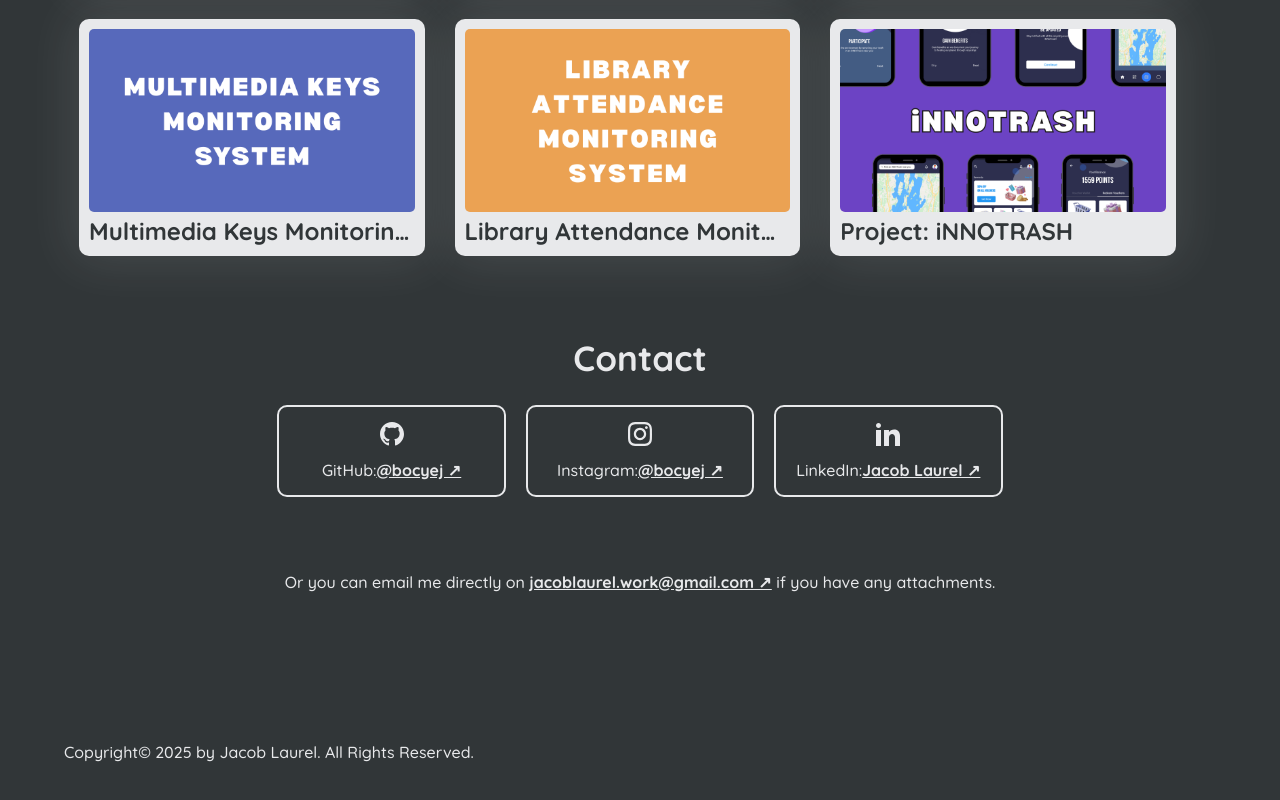
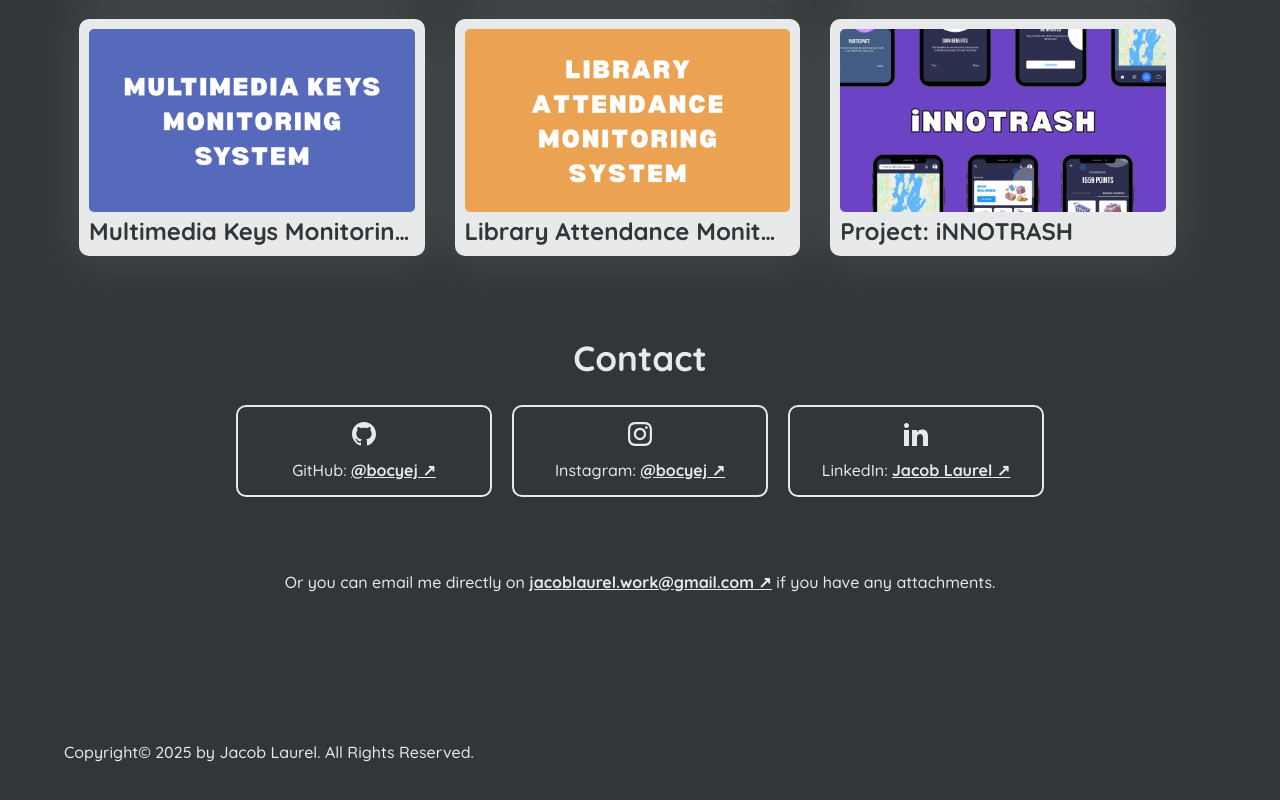
Before and after one commit to bocyej/portfolio, a React (Vite) app: page / in a window 1280 px wide. Shown: the part 2415-3215 px from the top of the page. Built offline with nearby package versions, Linux system fonts and the light colour scheme.

Commit message:
replace redundant cards to contact info

```diff
--- a/src/components/pageSections/Contact.tsx
+++ b/src/components/pageSections/Contact.tsx
@@ -1,90 +1,34 @@
+import ContactCard from "../contact/ContactCard";
+import GitHubIcon from "../icons/Github";
+import InstagramIcon from "../icons/Instagram";
+import LinkedinIcon from "../icons/Linkedin";
+
 const Contact = () => {
   return (
     <>
-      <div id="contact">
       <section>
         <div className="limited-width">
           <section id="title">Contact</section>
           <article id="contact-area">
             <div className="socials-row">
-                <div className="socials-container">
-                  <a href="https://www.github.com/bocyej/" target="_blank">
-                    <svg
-                      xmlns="http://www.w3.org/2000/svg"
-                      width="24"
-                      height="24"
-                      viewBox="0 0 24 24"
-                    >
-                      <path
-                        className="icon-path"
-                        d="M12 0c-6.626 0-12 5.373-12 12 0 5.302 3.438 9.8 8.207 11.387.599.111.793-.261.793-.577v-2.234c-3.338.726-4.033-1.416-4.033-1.416-.546-1.387-1.333-1.756-1.333-1.756-1.089-.745.083-.729.083-.729 1.205.084 1.839 1.237 1.839 1.237 1.07 1.834 2.807 1.304 3.492.997.107-.775.418-1.305.762-1.604-2.665-.305-5.467-1.334-5.467-5.931 0-1.311.469-2.381 1.236-3.221-.124-.303-.535-1.524.117-3.176 0 0 1.008-.322 3.301 1.23.957-.266 1.983-.399 3.003-.404 1.02.005 2.047.138 3.006.404 2.291-1.552 3.297-1.23 3.297-1.23.653 1.653.242 2.874.118 3.176.77.84 1.235 1.911 1.235 3.221 0 4.609-2.807 5.624-5.479 5.921.43.372.823 1.102.823 2.222v3.293c0 .319.192.694.801.576 4.765-1.589 8.199-6.086 8.199-11.386 0-6.627-5.373-12-12-12z"
-                      ></path>
-                    </svg>
-                  </a>
-                  <p>
-                    GitHub:
-                    <span>
-                      <a href="https://www.github.com/bocyej/" target="_blank">
-                        @bocyej &#8599;
-                      </a>
-                    </span>
-                  </p>
-                </div>
-                <div className="socials-container">
-                  <a href="https://www.instagram.com/bocyej/" target="_blank">
-                    <svg
-                      xmlns="http://www.w3.org/2000/svg"
-                      width="24"
-                      height="24"
-                      viewBox="0 0 24 24"
-                    >
-                      <path
-                        className="icon-path"
-                        d="M12 2.163c3.204 0 3.584.012 4.85.07 3.252.148 4.771 1.691 4.919 4.919.058 1.265.069 1.645.069 4.849 0 3.205-.012 3.584-.069 4.849-.149 3.225-1.664 4.771-4.919 4.919-1.266.058-1.644.07-4.85.07-3.204 0-3.584-.012-4.849-.07-3.26-.149-4.771-1.699-4.919-4.92-.058-1.265-.07-1.644-.07-4.849 0-3.204.013-3.583.07-4.849.149-3.227 1.664-4.771 4.919-4.919 1.266-.057 1.645-.069 4.849-.069zm0-2.163c-3.259 0-3.667.014-4.947.072-4.358.2-6.78 2.618-6.98 6.98-.059 1.281-.073 1.689-.073 4.948 0 3.259.014 3.668.072 4.948.2 4.358 2.618 6.78 6.98 6.98 1.281.058 1.689.072 4.948.072 3.259 0 3.668-.014 4.948-.072 4.354-.2 6.782-2.618 6.979-6.98.059-1.28.073-1.689.073-4.948 0-3.259-.014-3.667-.072-4.947-.196-4.354-2.617-6.78-6.979-6.98-1.281-.059-1.69-.073-4.949-.073zm0 5.838c-3.403 0-6.162 2.759-6.162 6.162s2.759 6.163 6.162 6.163 6.162-2.759 6.162-6.163c0-3.403-2.759-6.162-6.162-6.162zm0 10.162c-2.209 0-4-1.79-4-4 0-2.209 1.791-4 4-4s4 1.791 4 4c0 2.21-1.791 4-4 4zm6.406-11.845c-.796 0-1.441.645-1.441 1.44s.645 1.44 1.441 1.44c.795 0 1.439-.645 1.439-1.44s-.644-1.44-1.439-1.44z"
-                      ></path>
-                    </svg>
-                  </a>
-                  <p>
-                    Instagram:
-                    <span>
-                      <a
-                        href="https://www.instagram.com/bocyej/"
-                        target="_blank"
-                      >
-                        @bocyej &#8599;
-                      </a>
-                    </span>
-                  </p>
-                </div>
-                <div className="socials-container">
-                  <a
-                    href="https://www.linkedin.com/in/laureljacob/"
-                    target="_blank"
-                  >
-                    <svg
-                      xmlns="http://www.w3.org/2000/svg"
-                      width="24"
-                      height="24"
-                      viewBox="0 0 24 24"
-                    >
-                      <path
-                        className="icon-path"
-                        d="M4.98 3.5c0 1.381-1.11 2.5-2.48 2.5s-2.48-1.119-2.48-2.5c0-1.38 1.11-2.5 2.48-2.5s2.48 1.12 2.48 2.5zm.02 4.5h-5v16h5v-16zm7.982 0h-4.968v16h4.969v-8.399c0-4.67 6.029-5.052 6.029 0v8.399h4.988v-10.131c0-7.88-8.922-7.593-11.018-3.714v-2.155z"
-                      ></path>
-                    </svg>
-                  </a>
-                  <p>
-                    LinkedIn:
-                    <span>
-                      <a
-                        href="https://www.linkedin.com/in/laureljacob/"
-                        target="_blank"
-                      >
-                        Jacob Laurel &#8599;
-                      </a>
-                    </span>
-                  </p>
-                </div>
+              <ContactCard
+                link={"https://www.github.com/bocyej/"}
+                label={"GitHub: "}
+                icon={<GitHubIcon />}
+                username={"@bocyej"}
+              />
+              <ContactCard
+                link={"https://www.instagram.com/bocyej/"}
+                label={"Instagram: "}
+                icon={<InstagramIcon />}
+                username={"@bocyej"}
+              />
+              <ContactCard
+                link={"https://www.linkedin.com/in/laureljacob/"}
+                label={"LinkedIn: "}
+                icon={<LinkedinIcon />}
+                username={"Jacob Laurel"}
+              />
             </div>
             <p className="email-paragraph">
               Or you can email me directly on{" "}
@@ -98,7 +42,6 @@ const Contact = () => {
           </article>
         </div>
       </section>
-      </div>
     </>
   );
 };
```
Lines whose indentation alone changed are shown as unchanged.
